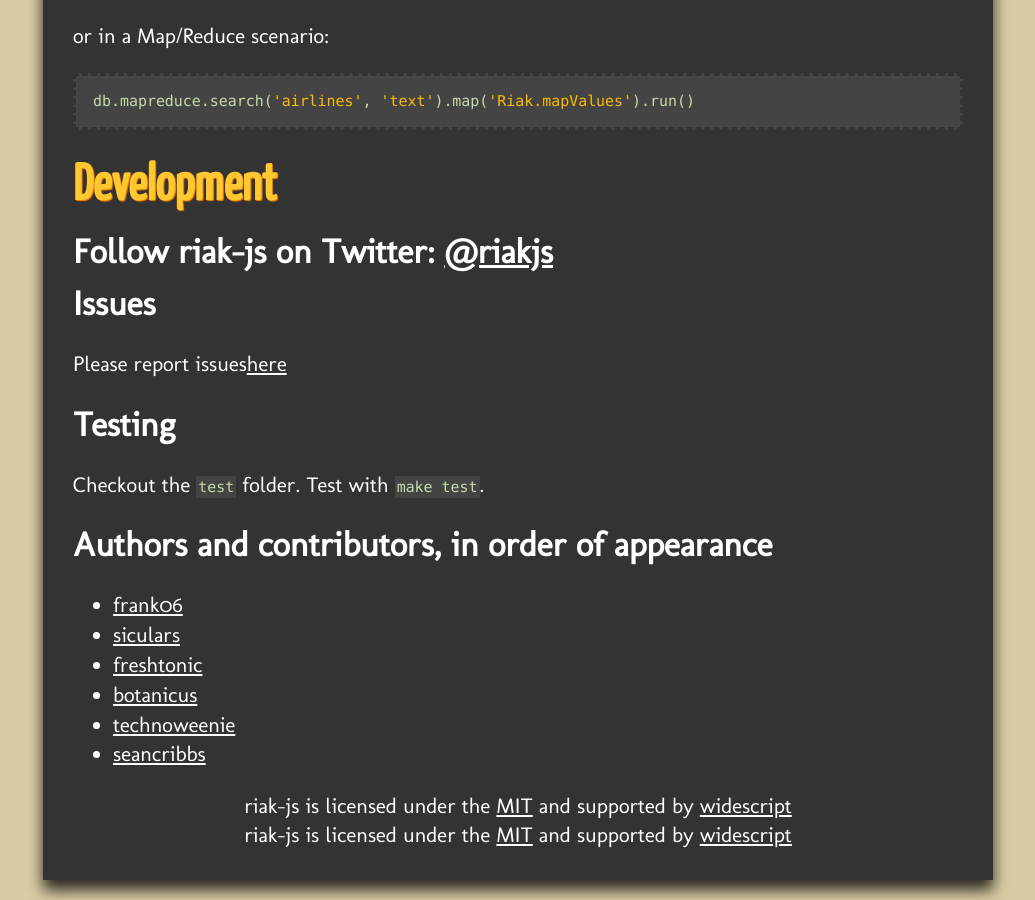
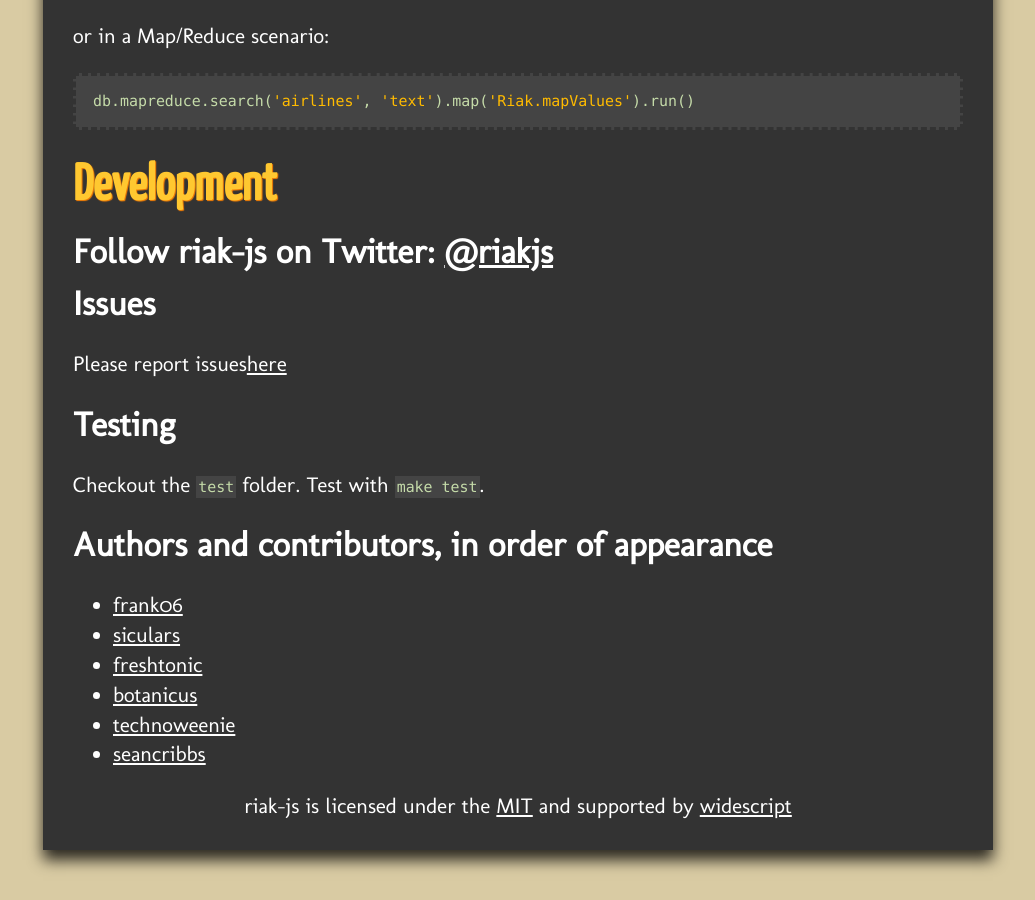
Before and after one commit to mostlyserious/riak-js, a Jekyll site: the page built from index.md, in a window 1280 px wide and 900 px high, scrolled down 8911 px. Shown: the whole window, without its empty margins (122-1157 px from the left). Built offline with Jekyll 4.4.1, drawn with Linux system fonts in a browser that asks for light colours; after the commit the page ends 9781 px from its top, so only the background shows below that.

Commit message:
Remove footer.

```diff
--- a/index.md
+++ b/index.md
@@ -338,5 +338,3 @@
 * [ botanicus ](http://github.com/botanicus)
 * [ technoweenie ](http://github.com/technoweenie)
 * [ seancribbs ](http://github.com/seancribbs)
-
-<div class="footer">riak-js is licensed under the <a href="http://opensource.org/licenses/mit-license.php">MIT</a> and supported by <a href="http://widescript.com">widescript</a></div>
```
